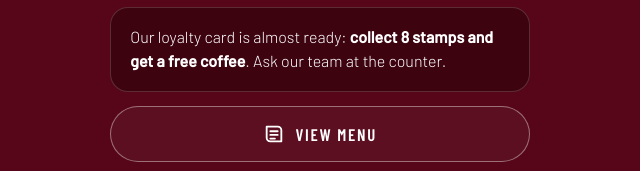
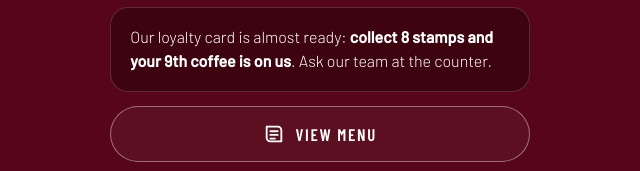
Before and after one commit to Afrovai/the-parallel-preview, a plain HTML site: page hub.html in a window 1280 px wide. Both pictures are taken after a click on the link "START EARNING REWARDS". Shown: the part 587-758 px from the top of the page, 320-960 px from the left. Drawn offline with nearby package versions, Linux system fonts and the light colour scheme.

Commit message:
Hub: premio = el 9º café gratis
Co-Authored-By: Claude Opus 5.5 <noreply@anthropic.com>

```diff
--- a/hub.html
+++ b/hub.html
@@ -90,7 +90,7 @@
         Start earning rewards
       </a>
       <div class="panel" id="rewards-panel" role="status">
-        <p>Our loyalty card is almost ready: <strong>collect 8 stamps and get a free coffee</strong>. Ask our team at the counter.</p>
+        <p>Our loyalty card is almost ready: <strong>collect 8 stamps and your 9th coffee is on us</strong>. Ask our team at the counter.</p>
       </div>
 
       <a class="btn" href="index.html#menu">
```
